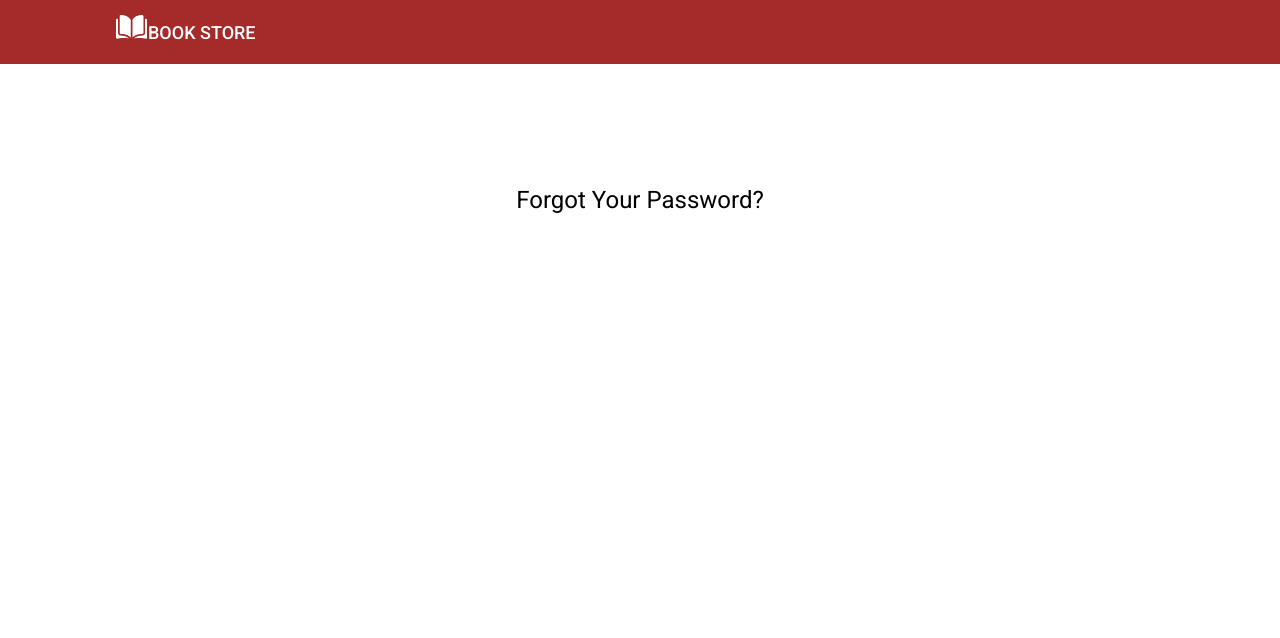
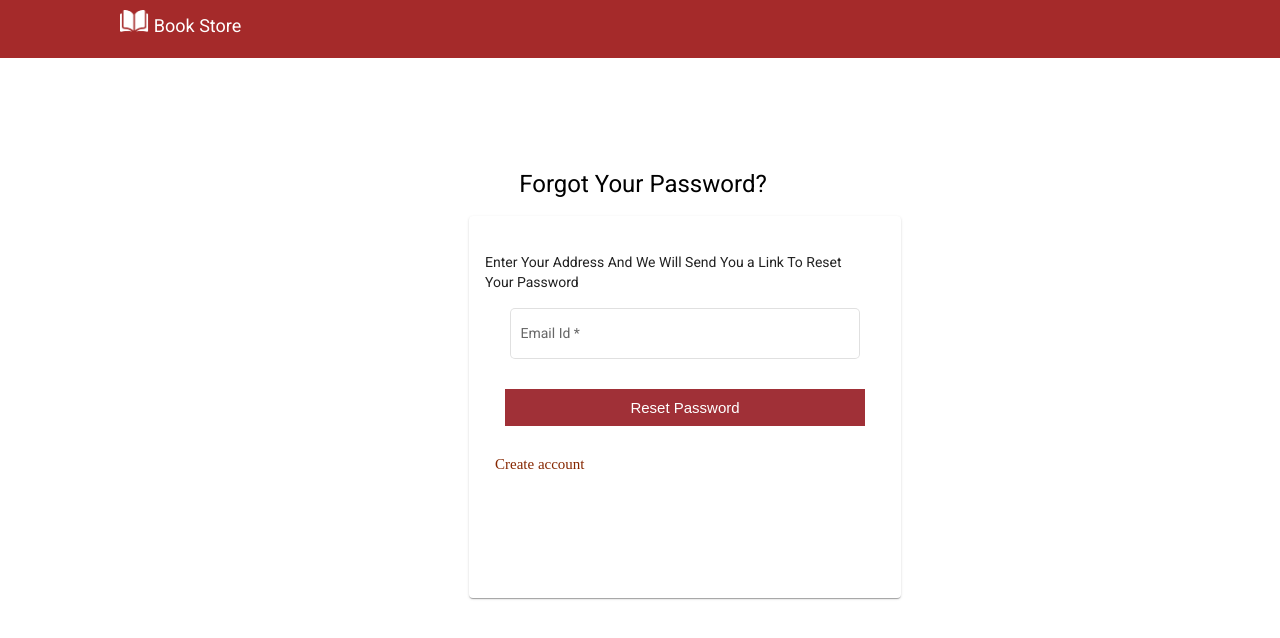
Before and after one commit to somuappu75/BookStoreApp-FrontEnd_CFP, an Angular app: page /forgot in a window 1280 px wide. Shown: the top 638 px of the page. Built offline with nearby package versions, Linux system fonts and the light colour scheme.

Commit message:
Added Forgot Page And Forgot Api Calling
Added Forgot Page And Forgot Api Calling

```diff
--- a/src/app/Components/forgotpassword/forgotpassword.component.html
+++ b/src/app/Components/forgotpassword/forgotpassword.component.html
@@ -1,7 +1,32 @@
 <!-- <p>forgotpassword works!</p> -->
 <!-- <p>working on forgot password</p> -->
-<mat-toolbar class="header">
-    <span class="book marginmain"><img src="../../../assets/images/BookCover.png">BOOK STORE</span>
-</mat-toolbar>
+<div class="head marginmain">
+  <p id="move"><img src="../../../assets/images/BookCover.png" id="img">&nbsp;Book Store</p>
+</div>
 <br>
-<h1 class="forgotcenter">Forgot Your Password?</h1>
+<h1 class="forgotcenter">&nbsp;Forgot Your Password?</h1>
+
+<div class="card ">
+  <mat-card class="example-card">
+      <!-- <div class="bookStore" >
+          <span class="heading">Book Store</span>
+        </div> -->
+        <form [formGroup]="forgotForm" (ngSubmit)="onSubmit()">
+        <br>
+        <div >
+          <p>Enter Your Address  And We Will Send You a Link To Reset<br>Your Password</p>
+        </div>
+        <div class="email-container">
+          <mat-form-field appearance="outline" class="email">
+            <mat-label>Email Id</mat-label>
+            <input matInput placeholder="email" formControlName="email">
+             <mat-error>enter registered email</mat-error>
+            </mat-form-field>
+
+      </div>
+      <button type="submit" class="submit-btn">Reset Password</button>
+
+      <div class="">
+          <a class="line4" routerLink="/register">Create account</a>
+      </div>
+      </form>
--- a/src/app/Components/forgotpassword/forgotpassword.component.scss
+++ b/src/app/Components/forgotpassword/forgotpassword.component.scss
@@ -6,9 +6,140 @@
     // margin-right: 100px;
   }
   .marginmain{
-      margin-left: 100px;
+      margin-left: 80px;
   }
   .forgotcenter{
-      margin-top: 100px;
+      margin-top: 90px;
       text-align: center;
   }
+  .head{
+    width: auto;
+    padding: 10px;
+    color: white;
+    font-size: large;
+    background-color: brown;
+    margin: 0;
+  }
+  #move{
+    margin-left: 110px;
+  }
+  #img
+{
+  height: 22px;
+}
+
+
+//new
+.example-card {
+  width: 400px;
+  height: 350px;
+
+}
+
+.card{
+  display: flex;
+  flex-direction: row;
+  justify-content: center;
+  height: 10;
+  align-items: center;
+  margin-left: 90px;
+}
+
+.bookStore{
+  display: flex;
+  flex-direction: row;
+  justify-content: center;
+  font-size: 27px;
+  padding: initial;
+}
+.heading {
+  color: rgb(134, 39, 1);
+}
+.p1{
+  display: flex;
+  font-weight: 400;
+  justify-content: flex-start;
+  line-height: 80%;
+}
+
+
+.mat-form-field + .mat-form-field {
+  margin-left: 8px;
+  width: 390px;
+}
+.email-container{
+  display: flex;
+  flex-direction: row;
+  justify-content: center;
+}
+.email{
+display: block;
+  width: 350px;
+}
+.password-row{
+  display: flex;
+  flex-direction: row;
+  justify-content: center;
+  margin-left: -67px;
+}
+a{
+  display: block;
+  position: relative;
+  font-family: roboto;
+  text-decoration: none;
+}
+.line4{
+  font-size: 15px;
+  margin: 20px 10px;
+  color: rgb(134, 39, 1);
+  display: inline-block;
+  font-family: arial rounded mt;
+}
+.button-row{
+    margin-left: 40px;
+}
+.button{
+  margin-left: 155px;
+  background-color: rgb(134, 39, 1);
+  color: #ffff
+ }
+ .logo{
+  margin-top: 10px;
+}
+.mat-error{
+  font-size: 15px;
+}
+::ng-deep .snackbar {
+background: rgb(7, 182, 7);
+}
+
+@media only screen and (max-width: 600px) {
+.example-card {
+  min-width: 80%;
+  display: block;
+  border: none;
+}
+
+.card{
+  display: block;
+  border: none;
+  height: 100%;
+}
+
+}
+.input-field{
+  width: 100%;
+  padding: 10px 0;
+  margin: 8px 0;
+}
+.submit-btn{
+  width: 90%;
+  padding: 10px 0;
+  margin: 8px 0;
+  cursor: pointer;
+  border: none;
+  background-color: #A03037;
+  color: white;
+  font-size: 15px;
+  margin-left: 20px;
+}
--- a/src/app/Components/forgotpassword/forgotpassword.component.ts
+++ b/src/app/Components/forgotpassword/forgotpassword.component.ts
@@ -1,5 +1,6 @@
 import { Component, OnInit } from '@angular/core';
 import { FormBuilder, FormGroup, Validators } from '@angular/forms';
+import { UserServiceService } from 'src/app/Service/UserService/user-service.service';
 
 @Component({
   selector: 'app-forgotpassword',
@@ -7,16 +8,19 @@ import { FormBuilder, FormGroup, Validators } from '@angular/forms';
   styleUrls: ['./forgotpassword.component.scss']
 })
 export class ForgotpasswordComponent implements OnInit {
-
   forgotForm!: FormGroup;
-  constructor(private fb:FormBuilder) { }
+  constructor(private fb:FormBuilder,private user:UserServiceService) { }
 
   ngOnInit(): void {
     this.forgotForm = this.fb.group({
       email: ['', [Validators.required, Validators.email]],
+    });
+  }
+  onSubmit(){
+    let data={email:this.forgotForm.value.email}
+    this.user.forget(data).subscribe((res:any)=>{
+      console.log(res);
     })
-  }
-  onSubmit() {
 
   }
 
--- a/src/app/Service/UserService/user-service.service.ts
+++ b/src/app/Service/UserService/user-service.service.ts
@@ -26,4 +26,12 @@ export class UserServiceService {
     }
     return this.httpservice.postService("https://localhost:44305/api/User/Login",reqdata,false,header)
   }
+  forget(data:any){
+    let header = {
+      headers:new HttpHeaders({
+        'Content-type':'application/json'
+      })
+    }
+   return this.httpservice.postService("https://localhost:44305/api/User/ForgotPassword?email="+data.email, {}, false, header)
+  }
 }
--- a/src/app/app.module.ts
+++ b/src/app/app.module.ts
@@ -21,6 +21,7 @@ import { ReactiveFormsModule } from '@angular/forms';
 import { ForgotpasswordComponent } from './Components/forgotpassword/forgotpassword.component';
 import {MatRadioModule} from '@angular/material/radio';
 import { HttpClient, HttpClientModule } from '@angular/common/http';
+import {MatInputModule} from '@angular/material/input';
 
 
 @NgModule({
@@ -35,7 +36,7 @@ import { HttpClient, HttpClientModule } from '@angular/common/http';
     AppRoutingModule,
     BrowserAnimationsModule,FormsModule,MatCardModule,MatSnackBarModule,MatExpansionModule,MatBadgeModule,
     MatTableModule,MatTooltipModule,MatToolbarModule,MatButtonModule,MatIconModule,MatFormFieldModule,
-    ReactiveFormsModule,MatRadioModule,HttpClientModule
+    ReactiveFormsModule,MatRadioModule,HttpClientModule,MatInputModule
   ],
   providers: [],
   bootstrap: [AppComponent]
```
